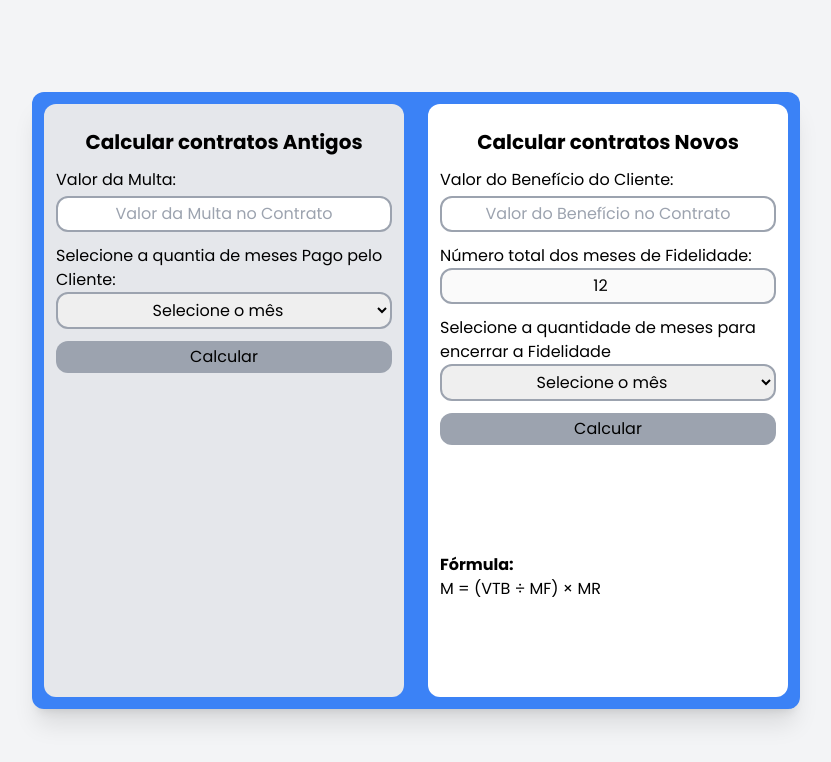
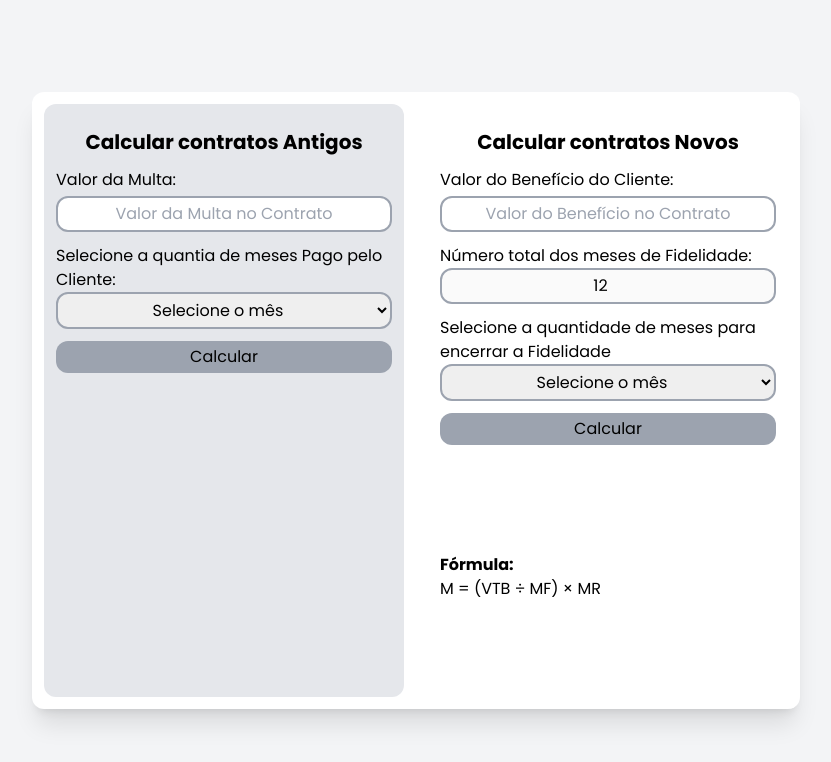
Before and after one commit to CarllosEduardo07/Calcular_Multa, a website: page src/index.html in a window 1280 px wide. Shown: the whole page, without its empty margins (224-1055 px from the left). Drawn offline with nearby package versions, Linux system fonts and the light colour scheme.

Commit message:
adicionando o arquivo para build em producao

```diff
--- a/package.json
+++ b/package.json
@@ -3,6 +3,7 @@
     "tailwindcss": "^3.3.6"
   },
   "scripts": {
-    "build": "npx tailwindcss -i ./src/input.css -o ./dist/output.css --watch"
+    "dev": "npx tailwindcss -i ./src/input.css -o ./dist/output.css --watch",
+    "producao": "npx tailwindcss -i ./src/input.css -o ./src/css/styles.css --watch"
   }
 }
--- a/src/index.html
+++ b/src/index.html
@@ -5,7 +5,7 @@
     <meta name="viewport" content="width=device-width, initial-scale=1.0">
     <title>Calcular Multa</title>
     <link href="/dist/output.css" rel="stylesheet">
-    <link rel="stylesheet" href="input.css">
+    <link rel="stylesheet" href="./css/styles.css">
     <script src="./script.js" defer></script>
 
     <link rel="stylesheet" href="https://fonts.googleapis.com/css2?family=Material+Symbols+Outlined:opsz,wght,FILL,GRAD@20..48,100..700,0..1,-50..200" />
--- a/src/input.css
+++ b/src/input.css
@@ -11,9 +11,9 @@
         /* lg:1024px */
         /* xl:1280px */
         /* 2xl:1536px */
-        sm:bg-green-600 sm:mx-20
-        lg:bg-orange-500 lg:flex lg:p-3 lg:w-4/5  lg:space-x-6
-        xl:bg-blue-500  xl:w-3/5
+        sm:mx-20
+        lg:flex lg:p-3 lg:w-4/5  lg:space-x-6
+        xl:w-3/5
 
     }
 
```
Also changed, not shown: src/css/styles.css (added).
